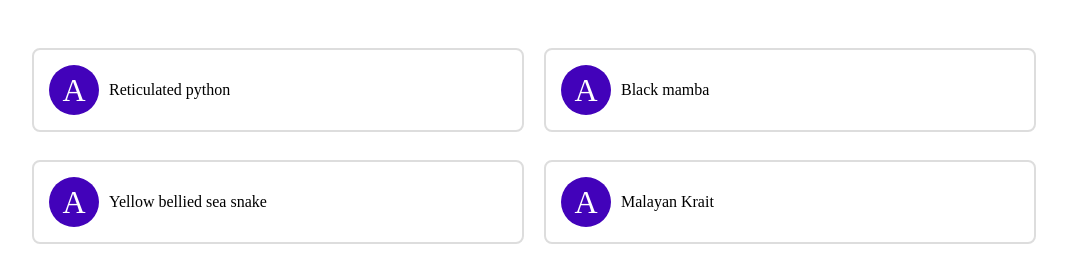
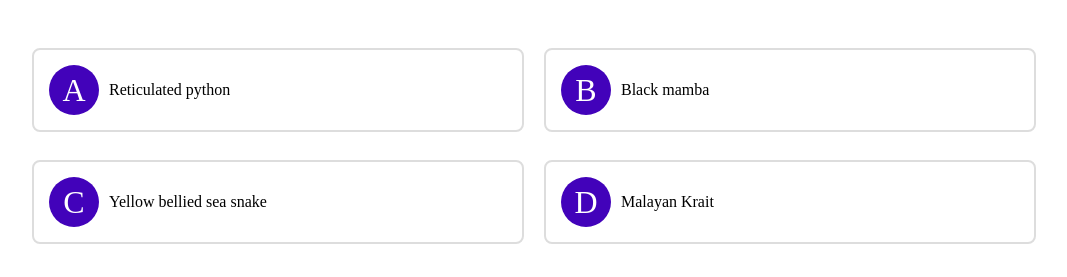
Before and after one commit to Chupacabra44/my-react-quiz, a React (Create React App) app: page / in a window 1280 px wide. Shown: the part 220-497 px from the top of the page, without its empty margins (106-1173 px from the left). Built offline with nearby package versions, Linux system fonts and the light colour scheme.

Commit message:
adding different letters before the answers

```diff
--- a/src/components/Answers.jsx
+++ b/src/components/Answers.jsx
@@ -5,6 +5,8 @@ const Answers = ({
   setIsAnswered,
   setIsCorrectAnswer,
 }) => {
+  const letters = ["A", "B", "C", "D"];
+
   return (
     <div>
       <div className="answers">
@@ -29,7 +31,7 @@ const Answers = ({
               key={index}
               className={className}
             >
-              <span>A</span>
+              <span>{letters[index]}</span>
               <span>{answer.text}</span>
             </div>
           );
```
